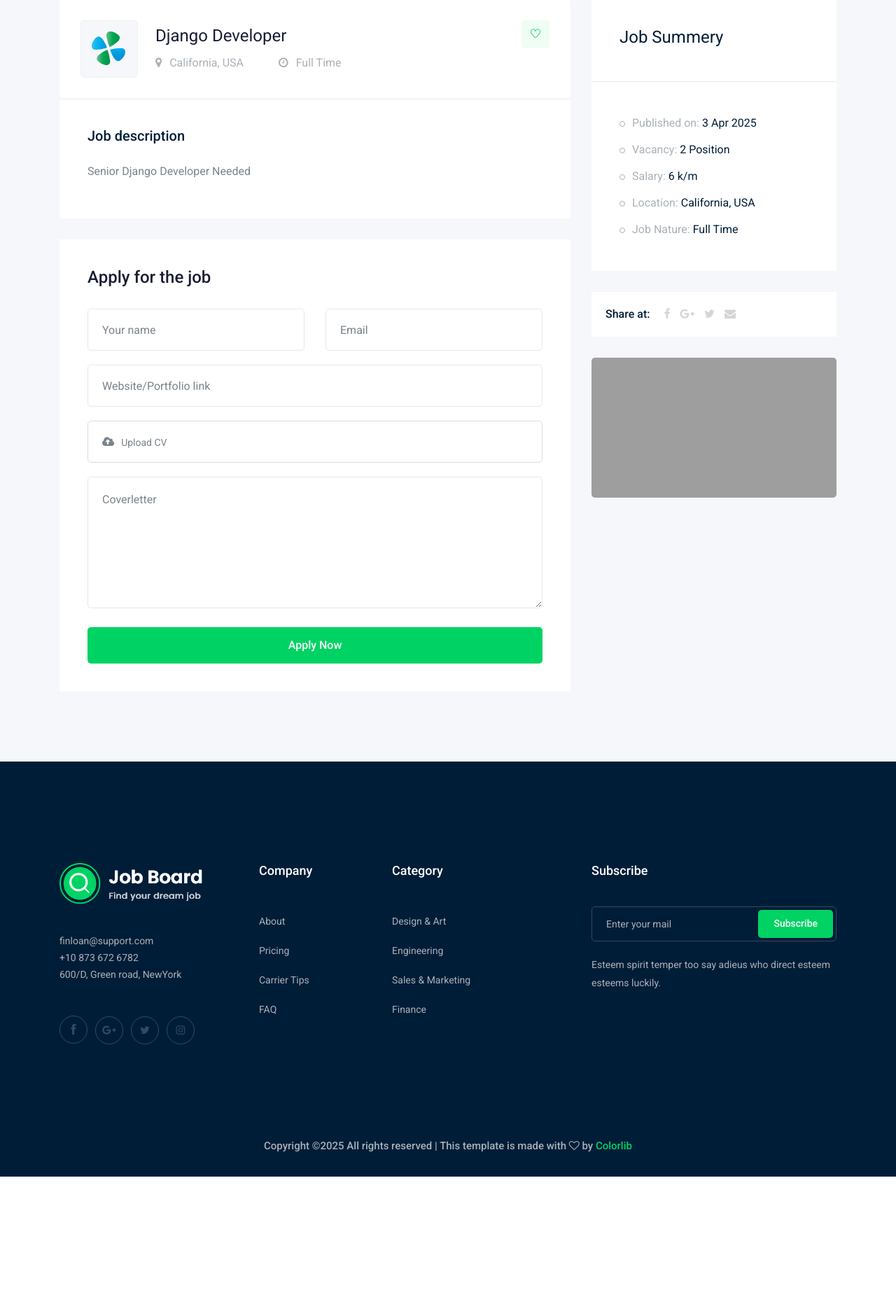
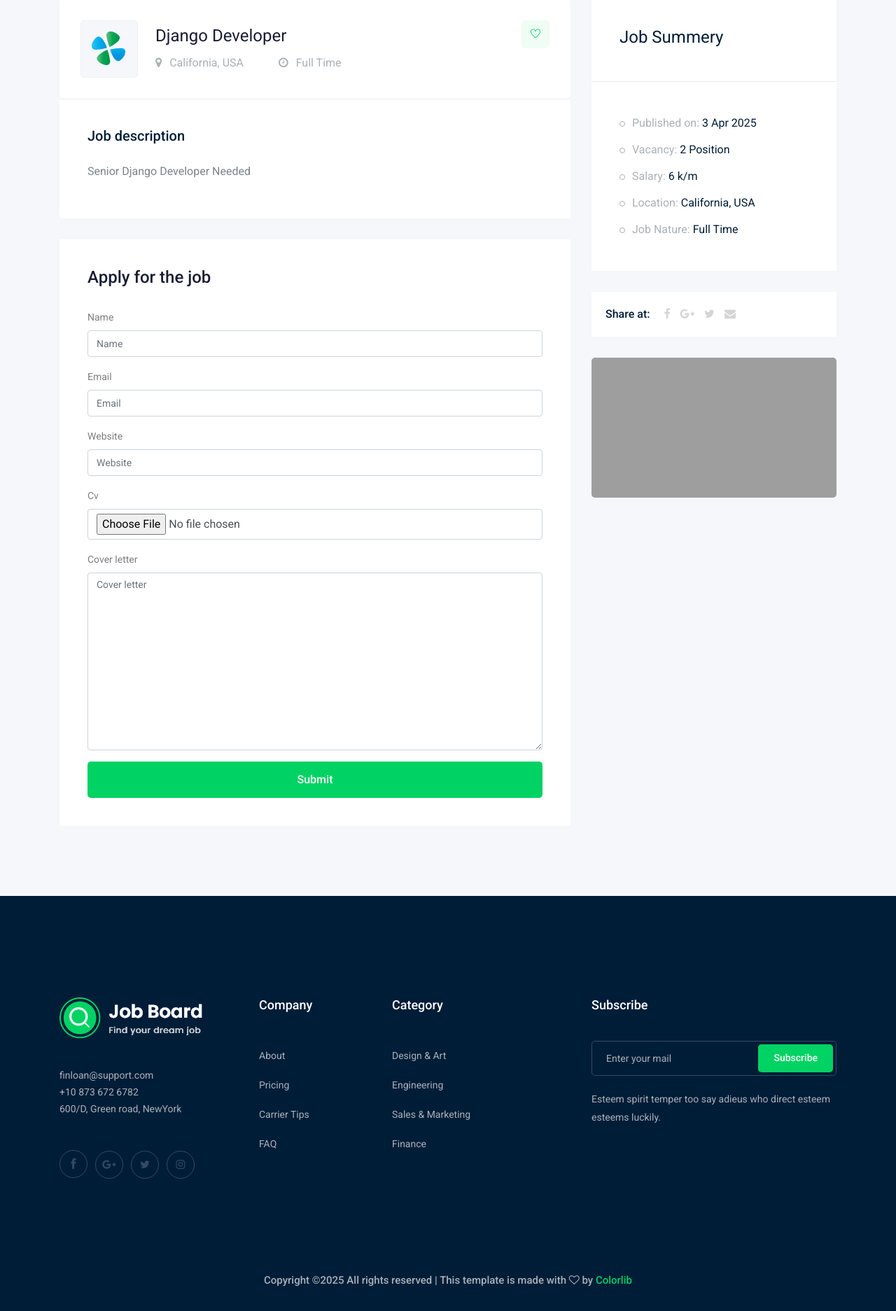
Before and after one commit to baselelsrogy/django-job-board, a Django app: a page that uses job/templates/job/job_detail.html in a window 1280 px wide. Shown: the part 452-2325 px from the top of the page at 70% size. Before the commit the page ends 2133 px from the top, so only its background shows below. Run offline with Django 5.2, Linux system fonts and the light colour scheme; data comes from the database, SQL or seed files in the repository; both versions use the stored data as it was after the commit; a map, chart or similar area stays blank; some libraries are stand-ins or nearby versions; grey boxes are pictures that could not be loaded.

Commit message:
add forms and connect with database

```diff
--- /dev/null
+++ b/job/forms.py
@@ -0,0 +1,9 @@
+from django import forms
+
+from .models import Apply
+
+
+class ApplyForm(forms.ModelForm):
+    class Meta:
+        model = Apply
+        fields = ['name', 'email', 'website', 'cv', 'cover_letter']
--- a/job/templates/job/job_detail.html
+++ b/job/templates/job/job_detail.html
@@ -1,4 +1,5 @@
 {% extends 'base.html' %}
+{% load bootstrap5 %}
 {% block body %}
     <!-- bradcam_area  -->
     <div class="bradcam_area bradcam_bg_1">
@@ -51,46 +52,12 @@
                     </div>
                     <div class="apply_job_form white-bg">
                         <h4>Apply for the job</h4>
-                        <form action="#">
-                            <div class="row">
-                                <div class="col-md-6">
-                                    <div class="input_field">
-                                        <input type="text" placeholder="Your name">
-                                    </div>
-                                </div>
-                                <div class="col-md-6">
-                                    <div class="input_field">
-                                        <input type="text" placeholder="Email">
-                                    </div>
-                                </div>
-                                <div class="col-md-12">
-                                    <div class="input_field">
-                                        <input type="text" placeholder="Website/Portfolio link">
-                                    </div>
-                                </div>
-                                <div class="col-md-12">
-                                    <div class="input-group">
-                                        <div class="input-group-prepend">
-                                          <button type="button" id="inputGroupFileAddon03"><i class="fa fa-cloud-upload" aria-hidden="true"></i>
-                                          </button>
-                                        </div>
-                                        <div class="custom-file">
-                                          <input type="file" class="custom-file-input" id="inputGroupFile03" aria-describedby="inputGroupFileAddon03">
-                                          <label class="custom-file-label" for="inputGroupFile03">Upload CV</label>
-                                        </div>
-                                      </div>
-                                </div>
-                                <div class="col-md-12">
-                                    <div class="input_field">
-                                        <textarea name="#" id="" cols="30" rows="10" placeholder="Coverletter"></textarea>
-                                    </div>
-                                </div>
-                                <div class="col-md-12">
-                                    <div class="submit_btn">
-                                        <button class="boxed-btn3 w-100" type="submit">Apply Now</button>
-                                    </div>
-                                </div>
-                            </div>
+                        <form  method="post" enctype="multipart/form-data">
+                            {% csrf_token %}
+                            {% bootstrap_form form %}
+                            {% buttons %}
+                                <button class="boxed-btn3 w-100" type="submit">Submit</button>
+                            {% endbuttons %}
                         </form>
                     </div>
                 </div>
--- a/job/views.py
+++ b/job/views.py
@@ -1,6 +1,7 @@
 from django.shortcuts import render
 from .models import Job
 from django.core.paginator import Paginator
+from .forms import ApplyForm
 
 # Create your views here.
 def job_list(request):
@@ -14,5 +15,15 @@ def job_list(request):
 
 def job_detail(request, slug):
     job_detail = Job.objects.get(slug=slug)
-    context = {'job':job_detail}
+
+    if request.method == 'POST':
+        form = ApplyForm(request.POST, request.FILES)
+        if form.is_valid():
+            myform = form.save(commit=False)
+            myform.job = job_detail
+            myform.save()
+    else:
+        form = ApplyForm()
+
+    context = {'job':job_detail, 'form':form}
     return render(request, 'job/job_detail.html', context)
--- a/project/settings.py
+++ b/project/settings.py
@@ -40,6 +40,7 @@ INSTALLED_APPS = [
 
     # my apps
     'job',
+    'bootstrap5',
 ]
 
 MIDDLEWARE = [
--- a/project/urls.py
+++ b/project/urls.py
@@ -1,19 +1,3 @@
-"""
-URL configuration for project project.
-
-The `urlpatterns` list routes URLs to views. For more information please see:
-    https://docs.djangoproject.com/en/5.1/topics/http/urls/
-Examples:
-Function views
-    1. Add an import:  from my_app import views
-    2. Add a URL to urlpatterns:  path('', views.home, name='home')
-Class-based views
-    1. Add an import:  from other_app.views import Home
-    2. Add a URL to urlpatterns:  path('', Home.as_view(), name='home')
-Including another URLconf
-    1. Import the include() function: from django.urls import include, path
-    2. Add a URL to urlpatterns:  path('blog/', include('blog.urls'))
-"""
 from django.contrib import admin
 from django.urls import path, include
 from django.conf import settings
```
Also changed, not shown: db.sqlite3, 3 other files.
